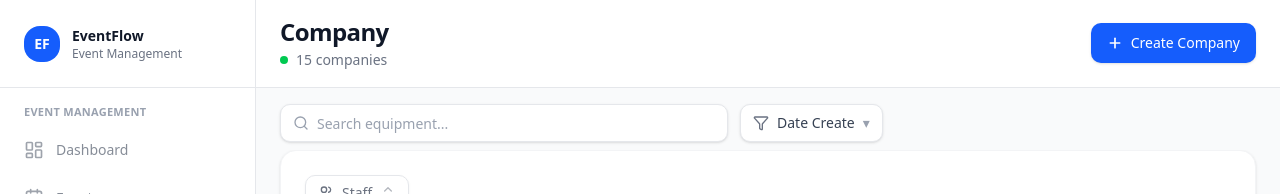
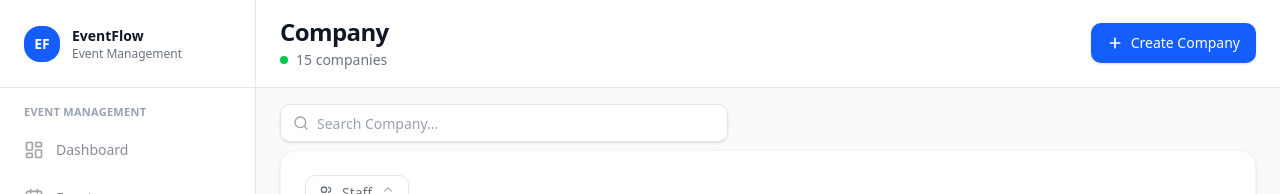
Before and after one commit to RESS69/event, a React (Vite) app: page /company in a window 1280 px wide. Shown: the top 194 px of the page. Built offline with nearby package versions, Linux system fonts and the light colour scheme.

Commit message:
Remove Filter Label

```diff
--- a/src/components/SearchBar.tsx
+++ b/src/components/SearchBar.tsx
@@ -37,16 +37,7 @@ export function SearchBar({
         />
       </div>
 
-      {/* ปุ่ม Filter */}
-      <button
-        type="button"
-        className="inline-flex items-center gap-2 rounded-xl border border-gray-200 bg-white px-3 py-2 text-sm font-medium text-gray-700 shadow-sm hover:bg-gray-50"
-        onClick={onFilterClick}
-      >
-        <Filter className="h-4 w-4 text-gray-500" />
-        <span>{filterLabel}</span>
-        <span className="text-gray-400">▾</span>
-      </button>
+
     </div>
   );
 }
--- a/src/pages/CompanyList.tsx
+++ b/src/pages/CompanyList.tsx
@@ -45,11 +45,9 @@ const CompanyList = () => {
           <SearchBar
             value={searchText}
             onChange={setSearchText}
-            placeholder="Search equipment..."
+            placeholder="Search Company..."
             filterLabel="Date Create"
-            onFilterClick={() => {
-              console.log("open category filter");
-            }}
+
           />
         </div>
         <PageSection>
--- a/src/pages/EquipmentList.tsx
+++ b/src/pages/EquipmentList.tsx
@@ -32,10 +32,7 @@ const EquipmentList = () => {
             value={searchText}
             onChange={setSearchText}
             placeholder="Search equipment..."
-            filterLabel="Catagory"
-            onFilterClick={() => {
-              console.log("open catagory filter");
-            }}
+
           />
         </div>
 
--- a/src/pages/OutsourceList.tsx
+++ b/src/pages/OutsourceList.tsx
@@ -33,10 +33,7 @@ const OutsourceList = () => {
             value={searchText}
             onChange={setSearchText}
             placeholder="Search outsource..."
-            filterLabel="Role"
-            onFilterClick={() => {
-              console.log("open role filter");
-            }}
+
           />
         </div>
 
--- a/src/pages/StaffList.tsx
+++ b/src/pages/StaffList.tsx
@@ -32,10 +32,7 @@ const StaffList = () => {
             value={searchText}
             onChange={setSearchText}
             placeholder="Search staff..."
-            filterLabel="Role"
-            onFilterClick={() => {
-              console.log("open role filter");
-            }}
+
           />
         </div>
 
```
